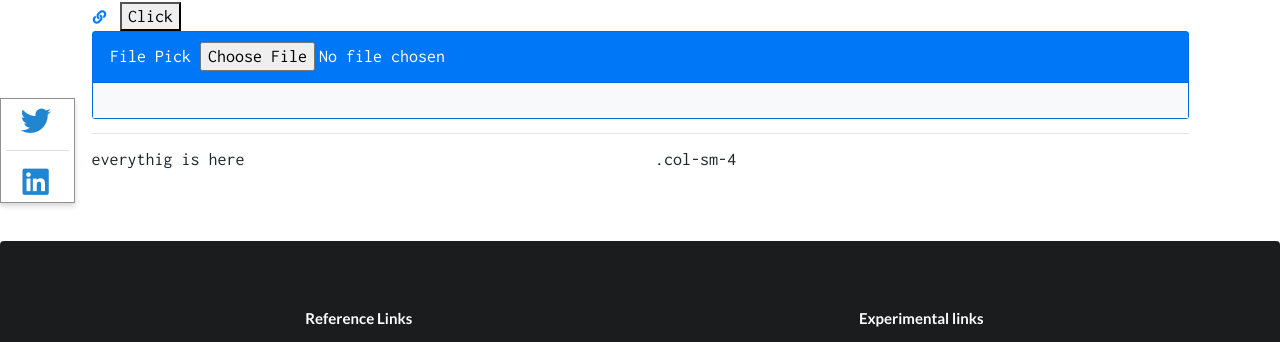
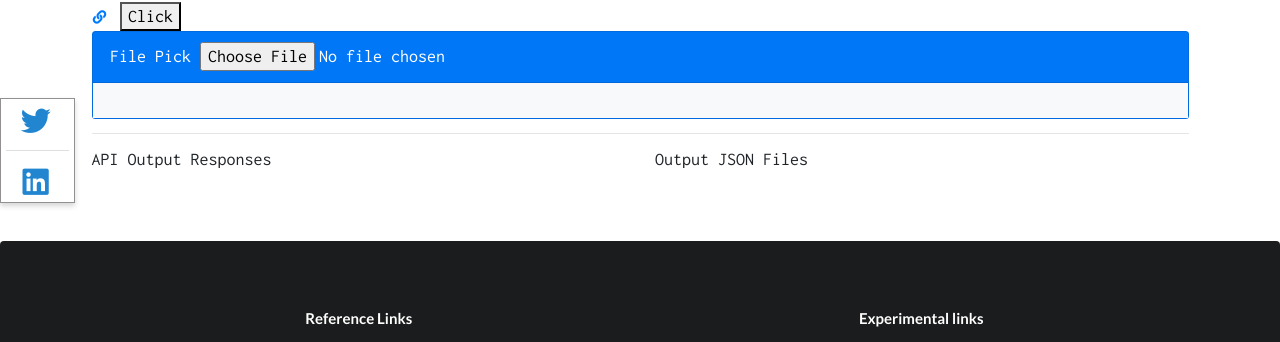
Before and after one commit to wiless/wiless.github.io, a Jekyll site: the page built from _apps/viewer.html, in a window 1280 px wide. Shown: the part 352-694 px from the top of the page. Built offline with Jekyll 4.4.1, drawn with Linux system fonts in a browser that asks for light colours; nearby versions of some CDN libraries; some web fonts are replaced; comment, search, counter and statistics services are not loaded; a style sheet for code colours, icons or effects is not loaded.

Commit message:
Update viewer.html

```diff
--- a/_apps/viewer.html
+++ b/_apps/viewer.html
@@ -20,11 +20,13 @@ title: API logger
 <div class="row">
     <div class="col-sm-6">
         <div id="APIresults" >
-            everythig is here
+            API Output Responses
           </div>
 
     </div>
-    <div class="col-sm-6">.col-sm-4</div>
+    <div class="col-sm-6">
+    Output JSON Files
+    </div>
 
 
 
```
